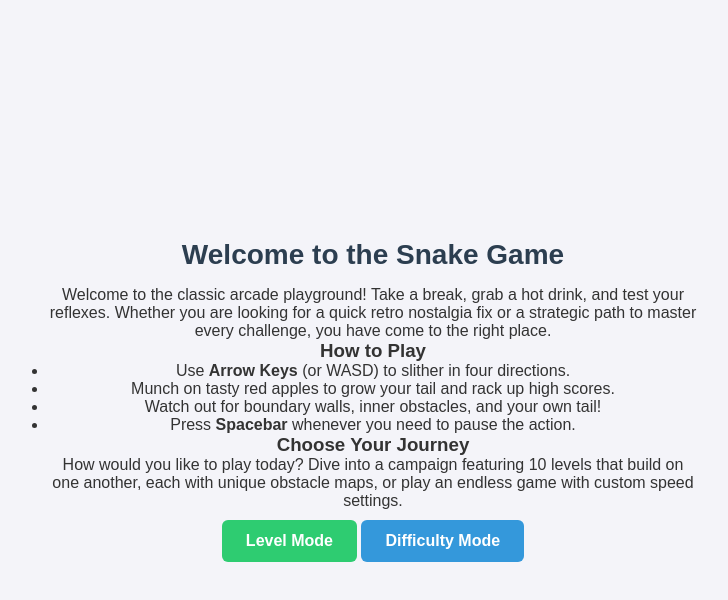
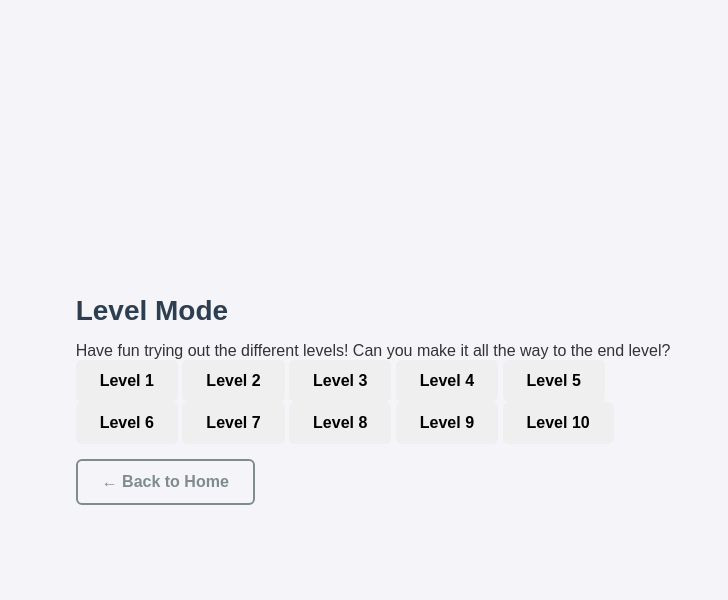
Before and after one commit to J-u-lia/AI_Assignment, a plain HTML site: page index.html in a window 1280 px wide. Both pictures are taken after a click on the button "Level Mode". Shown: the whole page, without its empty margins (267-995 px from the left). Drawn offline with Linux system fonts and the light colour scheme.

Commit message:
fixed the buggs with the buttons so the level and the difficulty site is working but the game isnt - problem with the variable names

```diff
--- a/game.js
+++ b/game.js
@@ -27,6 +27,13 @@ const modeSelect = document.getElementById("modeSelect");   // game mode selecti
 
 // all Game configurations and states
 
+// Game variables & canvas contexts
+//let canvas, ctx;
+
+// UI elements (queried after DOM is ready)
+//let scoreDisplay, highScoreDisplay, levelGameHeader, targetScoreDisplay;
+//let startBtn, diffStartBtn;
+
 const GRID_SIZE = 20;   //sets the size of each grid square to 20 pixels
 let tileCount = canvas.width / GRID_SIZE;   // calculates how many grid squares fit across the canvas
 
@@ -42,7 +49,7 @@ let snakeColor = colorPalette[Math.floor(Math.random() * colorPalette.length)];
 
 let score = 0;  // stores the current score and it is at the beginning 0
 let highScore = localStorage.getItem("snakeHighScore") || 0;    // gets the saved high score from the browsers storage and if its not safed then its 0
-highScoreDisplay.textContent = highScore;   // the highscore gets displayed
+if (highScoreDisplay) highScoreDisplay.textContent = highScore;   // the highscore gets displayed
 
 let gameInterval = null;    // interval to repeatedly run the game loop
 let foodTimer = null;   // timer used to making the food disappear in ultra hard mode
@@ -54,6 +61,73 @@ let isChangingDirection = false; // player cant change direction multiple times
 let currentDifficulty = "normal";   // stores current game difficulty "normal" or "ultra"
 let gameSpeed = 100;    // Delay in ms between game updates - the smaller the number the faster the snake
 let soundEnabled = true;    // controlles the game sounds to on or off
+
+
+
+
+
+// SCREEN SWITCHING LOGIC
+
+// funtion to switch between diffrent screens in the game
+function showScreen(screenId) {
+    // finds every html element that has the class screen
+    const screens = document.querySelectorAll(".screen");
+    // goes through every screen one at a time and removes the active class from each screen so all screens are hidden before showing the selected one
+    screens.forEach((screen) => screen.classList.remove("active"));
+
+    // gets the target screen you want
+    let targetScreen;
+    if (screenId === "home") {  // if the id is hoem then get the screen homeScreen
+        targetScreen = document.getElementById("homeScreen");
+    } else if (screenId === "levelSelect") {
+        targetScreen = document.getElementById("levelSelectScreen");
+    } else if (screenId === "difficultySelect") {
+        targetScreen = document.getElementById("difficultySelectScreen");
+    } else if (screenId === "game") {
+        targetScreen = document.getElementById("gameScreen");
+    }
+    // checks if a matching screen was found so a little error preventer if an invalid screen ID is given
+    if (targetScreen) {
+        targetScreen.classList.add("active");   // adds then the active class to the selected screen to make it visible
+    }
+}
+
+// HOME BUTTON EVENT LISTENERS
+
+// finds the button that takes the player to the Level Mode screen
+const goToLevelModeBtn = document.getElementById("goToLevelModeBtn");
+// finds the button that takes the player to the difficulty mode scree
+const goToDifficultyModeBtn = document.getElementById("goToDifficultyModeBtn");
+
+if (goToLevelModeBtn) { // checks if the level mode button actually exists in html
+    // and then adds a click listener to the level mode button - runs whenever the player presses that button
+    // the levelSelect screen is showed
+    goToLevelModeBtn.addEventListener("click", () => showScreen("levelSelect"));
+}
+
+if (goToDifficultyModeBtn) {    // checks if the difficulty mode button exists in html
+    // and then adds a click event listener to the difficulty mode button - runs everytime when the player clicks the button
+    // the difficultySelect screen is showed
+    goToDifficultyModeBtn.addEventListener("click", () => showScreen("difficultySelect"));
+}
+
+// LEVEL SELECTION BUTTONS
+
+// finds all the html elements with the class btn-level
+const levelButtons = document.querySelectorAll(".btn-level");
+// goes then through every level button at once
+levelButtons.forEach((btn) => {
+    // adds an click eventlistener to the current level button
+    btn.addEventListener("click", (e) => {
+        // first the value of the data-level attribut from the clicked button is loaded
+        const levelNum = e.target.getAttribute("data-level");
+        // finds the element that displays the current level in the game header and changes its text to show the selected level
+        document.getElementById("levelGameHeader").textContent = `Level ${levelNum}`;
+        // it is switched from the level selection screen to the actual game screen
+        showScreen("game");
+    });
+});
+
 
 
 // Audio controll section
@@ -190,6 +264,30 @@ const moveSnake = () => {
 };
 
 // DRAW THE GAME BOARD AND THE SNAKE
+
+function drawGrid() {
+    // first the color and 1 pixel linewidth is defined
+    ctx.strokeStyle = "#ccc";
+    ctx.lineWidth = 1;
+    ctx.beginPath(); // Start one single path
+
+    for (let i = 0; i <= tileCount; i++) {
+        const position = i * GRID_SIZE;
+
+        // Vertical line
+        // ctx.moveTo() moves the "pencil" to a position but without drawing a line
+        ctx.moveTo(position, 0);
+        // then with lineTo the line from the current Position to the specified posititon is being drawed
+        ctx.lineTo(position, canvas.height);
+
+        // Horizontal line
+        ctx.moveTo(0, position);
+        ctx.lineTo(canvas.width, position);
+    }
+
+    ctx.stroke(); // Draw all lines in one single call
+}
+
 
 // a function that draws the game on the canvas
 // called after the game state changes so the screen stays updated
@@ -365,9 +463,9 @@ document.addEventListener("keydown", (event) => {
     }
 })
 
-startBtn.addEventListener("click", startGame);  // when the start button is clicked start the game
-pauseBtn.addEventListener("click", togglePause);    // if the pasue button is clicked pause the game
-restartBtn.addEventListener("click", restartGame);  // when the restart button is clicket start the game again from the beginning
+if (startBtn) startBtn.addEventListener("click", startGame);  // when the start button is clicked start the game
+if (pauseBtn) pauseBtn.addEventListener("click", togglePause);    // if the pasue button is clicked pause the game
+if (restartBtn) restartBtn.addEventListener("click", restartGame);  // when the restart button is clicket start the game again from the beginning
 
 // SAVE SETTINGS CONFIGURATION
 
--- a/index.html
+++ b/index.html
@@ -20,7 +20,6 @@
             <div class="cozy-intro">
                 <p>Welcome to the classic arcade playground! Take a break, grab a hot drink, and test your reflexes. Whether you are looking for a quick retro nostalgia fix or a strategic path to master every challenge, you have come to the right place.</p>
             </div>
-        </div>
             <!-- a short describing text how to play-->
             <div class="how-to-play-card">
                 <h3>How to Play</h3>
@@ -136,6 +135,7 @@
                     <button class="btn btn-outline" onclick="showScreen('home')">← Back to Home</button>
                 </div>
             </div>
+            <button class="btn btn-outline" onclick="showScreen('home')">← Back to Home</button>
         </div>
     </div>
 
--- a/style.css
+++ b/style.css
@@ -16,14 +16,14 @@ body{
     padding: 20px;
 }
 
-/* to make the screen toggling */
-.screen{
-    display: none;
-    flex-direction: column;
+/* to make the screen toggling
+flex-direction: column;
     align-items: center;
     text-align: center;
     width: 100%;
-    max-width: 650px;
+    max-width: 650px;*/
+.screen{
+    display: none;
 }
 
 /* active screen classes that make the container visible */
```
